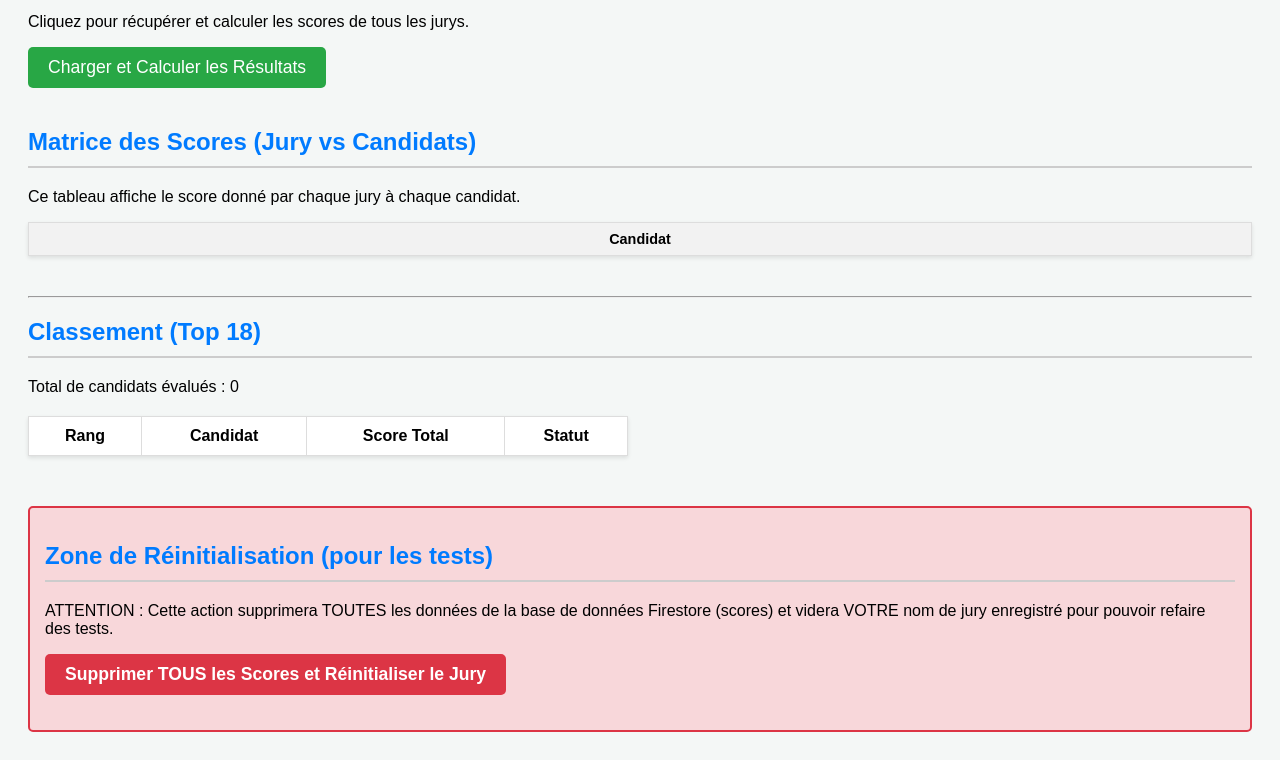
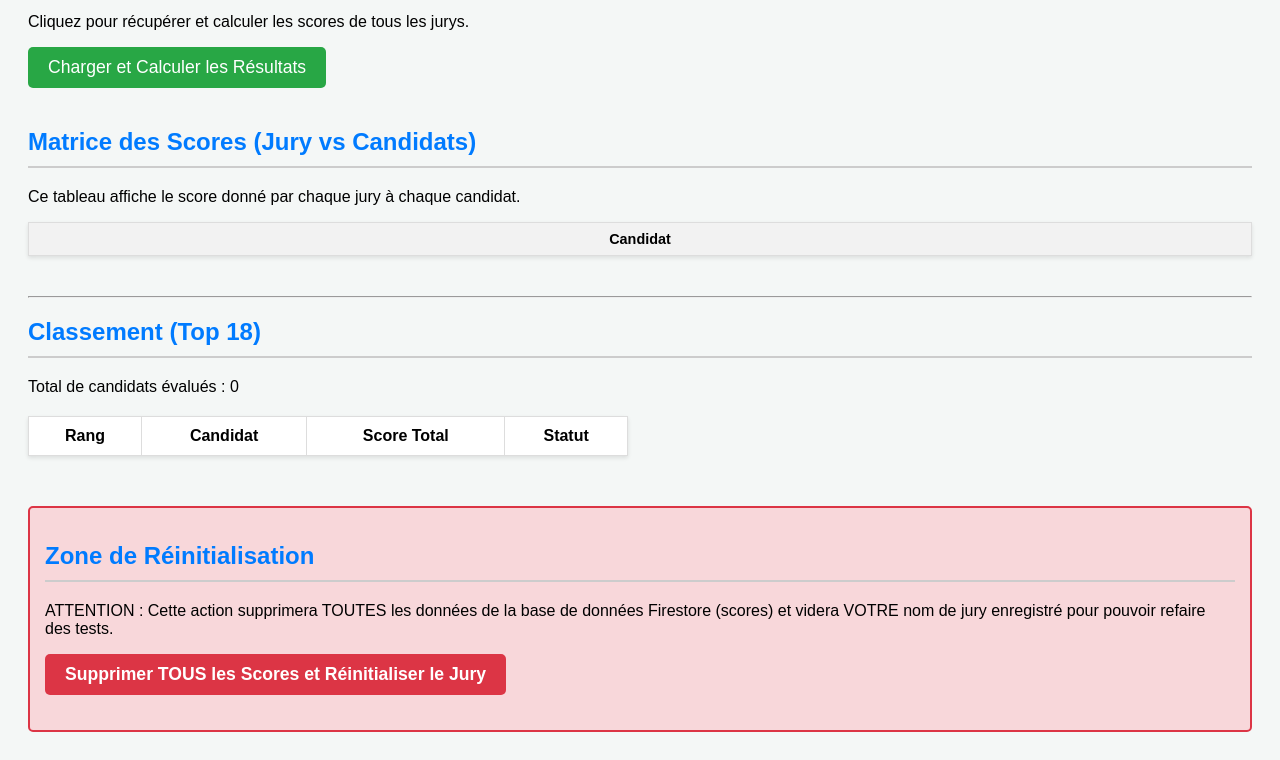
Before and after one commit to Tim03122009/concours-eloquence-jury, a plain HTML site: page admin.html in a window 1280 px wide. Shown: the part 107-867 px from the top of the page. Drawn offline with Linux system fonts and the light colour scheme.

Commit message:
Add files via upload

```diff
--- a/admin.html
+++ b/admin.html
@@ -120,7 +120,7 @@
     </table>
 
     <div class="reset-zone">
-        <h2>Zone de Réinitialisation (pour les tests)</h2>
+        <h2>Zone de Réinitialisation</h2>
         <p>ATTENTION : Cette action supprimera TOUTES les données de la base de données Firestore (scores) et videra VOTRE nom de jury enregistré pour pouvoir refaire des tests.</p>
         <button onclick="confirmResetAllData()" class="action-button reset-button">Supprimer TOUS les Scores et Réinitialiser le Jury</button>
     </div>
```
